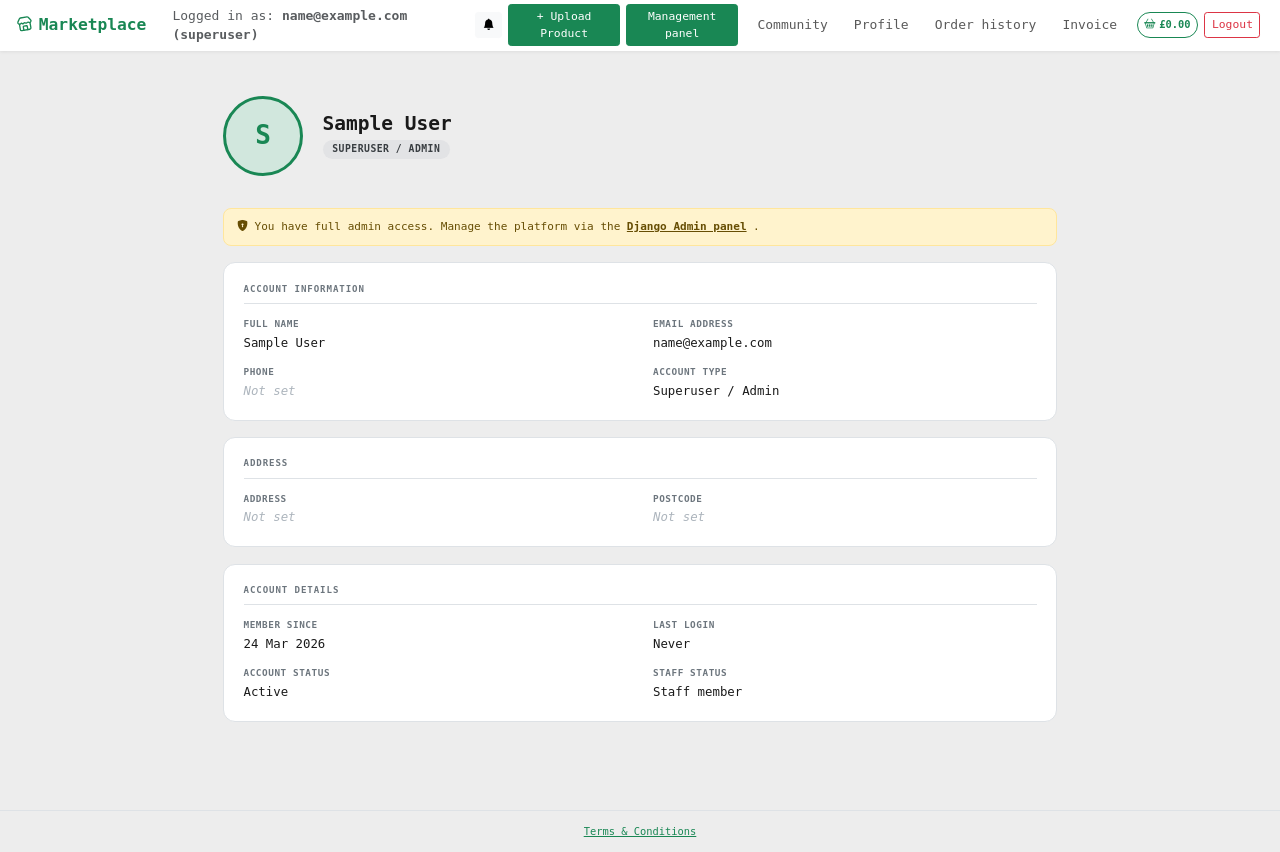
After one commit to SkProGL/marketplace, a Django app: page /profile/ in a window 1280 px wide. The commit adds this page. Run offline with Django 5.2, Linux system fonts and the light colour scheme; the visitor is signed in with stand-in values (Sample User, id 1).

Commit message:
Feature/profile terms pages (#28)
* feat: add profile page, terms & conditions page, community hub nav link fix

* feat: add profile page, terms & conditions page, community hub nav link fix

```diff
--- a/marketplace_platform/core/templates/base.html
+++ b/marketplace_platform/core/templates/base.html
@@ -60,8 +60,8 @@
                         <a href="{% url 'inventory_upload' %}" class="btn btn-sm btn-success me-2">+ Upload Product</a>
                         <a href="{% url 'management' %}" class="btn btn-sm btn-success me-2">Management panel</a>
                          {% endif %}
-                        <a class="nav-link" href="">Community</a>
-                        <a class="nav-link" href="">Profile</a>
+                        <a class="nav-link" href="{% url 'community' %}">Community</a>
+                        <a class="nav-link" href="{% url 'profile' %}">Profile</a>
                         <a class="nav-link" href="{% url 'order_history' %}" >Order history</a>
                         <a class="nav-link" href="{% url 'invoice' %}">Invoice</a>
                         <div class="cart-icon-wrapper" id="cartToggle" onclick="openCart()">
@@ -183,5 +183,8 @@
             <a href="/cart/clear/" class="cart-clear-btn">Clear Cart</a>
         </div>
     </div>
+<footer class="text-center py-3 mt-4 border-top" style="font-size:0.8rem;color:#6c757d;">
+        <a href="{% url 'terms' %}" style="color:#198754;">Terms &amp; Conditions</a>
+    </footer>
 </body>
 </html>
--- a/marketplace_platform/core/templates/community.html
+++ b/marketplace_platform/core/templates/community.html
@@ -10,8 +10,8 @@
 
 {% if request.user.is_authenticated %}
 <div class="ch-producer-actions">
-    <a href="{% url 'add_recipe' %}" class="ch-btn-primary">+ Add Recipe</a>
-    <a href="{% url 'add_story' %}" class="ch-btn-outline">+ Add Farm Story</a>
+
+
 </div>
 {% endif %}
 
--- /dev/null
+++ b/marketplace_platform/core/templates/profile.html
@@ -0,0 +1,212 @@
+{% extends "base.html" %}
+{% load static %}
+{% block content %}
+<style>
+:root {
+  --green: #198754;
+  --green-light: #d1e7dd;
+  --green-mid: #00ac7c;
+  --text: #1a1a1a;
+  --muted: #6c757d;
+  --border: #dee2e6;
+  --card-bg: #ffffff;
+}
+.profile-wrapper {
+  max-width: 860px;
+  margin: 0 auto;
+  padding: 2rem 1rem 4rem;
+}
+.profile-header {
+  display: flex;
+  align-items: center;
+  gap: 1.5rem;
+  margin-bottom: 2.5rem;
+}
+.profile-avatar {
+  width: 80px;
+  height: 80px;
+  border-radius: 50%;
+  background: var(--green-light);
+  display: flex;
+  align-items: center;
+  justify-content: center;
+  font-size: 2rem;
+  font-weight: 700;
+  color: var(--green);
+  flex-shrink: 0;
+  border: 3px solid var(--green);
+}
+.profile-header-info h1 {
+  font-size: 1.5rem;
+  font-weight: 700;
+  margin: 0 0 0.25rem;
+  color: var(--text);
+}
+.profile-badge {
+  display: inline-block;
+  padding: 0.2rem 0.75rem;
+  border-radius: 999px;
+  font-size: 0.75rem;
+  font-weight: 600;
+  text-transform: uppercase;
+  letter-spacing: 0.05em;
+}
+.badge-Customer        { background: #cfe2ff; color: #084298; }
+.badge-Producer        { background: #d1e7dd; color: #0f5132; }
+.badge-Restaurant      { background: #fff3cd; color: #664d03; }
+.badge-Community-group { background: #f8d7da; color: #842029; }
+.badge-Admin,
+.badge-superuser       { background: #e2e3e5; color: #383d41; }
+.profile-card {
+  background: var(--card-bg);
+  border: 1px solid var(--border);
+  border-radius: 12px;
+  padding: 1.5rem;
+  margin-bottom: 1.25rem;
+}
+.profile-card-title {
+  font-size: 0.7rem;
+  font-weight: 700;
+  text-transform: uppercase;
+  letter-spacing: 0.1em;
+  color: var(--muted);
+  margin-bottom: 1rem;
+  padding-bottom: 0.5rem;
+  border-bottom: 1px solid var(--border);
+}
+.profile-grid {
+  display: grid;
+  grid-template-columns: 1fr 1fr;
+  gap: 1rem 2rem;
+}
+@media (max-width: 600px) {
+  .profile-grid { grid-template-columns: 1fr; }
+  .profile-header { flex-direction: column; text-align: center; }
+}
+.profile-field label {
+  display: block;
+  font-size: 0.72rem;
+  font-weight: 600;
+  color: var(--muted);
+  text-transform: uppercase;
+  letter-spacing: 0.06em;
+  margin-bottom: 0.2rem;
+}
+.profile-field p {
+  font-size: 0.95rem;
+  color: var(--text);
+  margin: 0;
+  word-break: break-word;
+}
+.profile-field p.empty {
+  color: #adb5bd;
+  font-style: italic;
+}
+.profile-superuser-note {
+  background: #fff3cd;
+  border: 1px solid #ffe69c;
+  border-radius: 8px;
+  padding: 0.75rem 1rem;
+  font-size: 0.85rem;
+  color: #664d03;
+  margin-bottom: 1.25rem;
+  display: flex;
+  align-items: center;
+  gap: 0.5rem;
+}
+</style>
+<div class="profile-wrapper">
+  <div class="profile-header">
+    <div class="profile-avatar">
+      {{ user.full_name|default:user.email|first|upper }}
+    </div>
+    <div class="profile-header-info">
+      <h1>{{ user.full_name|default:"No name set" }}</h1>
+      {% if user.is_superuser %}
+        <span class="profile-badge badge-superuser">Superuser / Admin</span>
+      {% else %}
+        <span class="profile-badge badge-{{ user.category|cut:' ' }}">{{ user.category }}</span>
+      {% endif %}
+    </div>
+  </div>
+  {% if user.is_superuser %}
+  <div class="profile-superuser-note">
+    <i class="bi bi-shield-lock-fill"></i>
+    You have full admin access. Manage the platform via the
+    <a href="/admin/" style="color:inherit;font-weight:700;">Django Admin panel</a>.
+  </div>
+  {% endif %}
+  <div class="profile-card">
+    <div class="profile-card-title">Account information</div>
+    <div class="profile-grid">
+      <div class="profile-field">
+        <label>Full name</label>
+        <p {% if not user.full_name %}class="empty"{% endif %}>{{ user.full_name|default:"Not set" }}</p>
+      </div>
+      <div class="profile-field">
+        <label>Email address</label>
+        <p>{{ user.email }}</p>
+      </div>
+      <div class="profile-field">
+        <label>Phone</label>
+        <p {% if not user.phone %}class="empty"{% endif %}>{{ user.phone|default:"Not set" }}</p>
+      </div>
+      <div class="profile-field">
+        <label>Account type</label>
+        <p>{% if user.is_superuser %}Superuser / Admin{% else %}{{ user.category }}{% endif %}</p>
+      </div>
+    </div>
+  </div>
+  <div class="profile-card">
+    <div class="profile-card-title">Address</div>
+    <div class="profile-grid">
+      <div class="profile-field">
+        <label>Address</label>
+        <p {% if not user.address %}class="empty"{% endif %}>{{ user.address|default:"Not set" }}</p>
+      </div>
+      <div class="profile-field">
+        <label>Postcode</label>
+        <p {% if not user.postcode %}class="empty"{% endif %}>{{ user.postcode|default:"Not set" }}</p>
+      </div>
+    </div>
+  </div>
+  <div class="profile-card">
+    <div class="profile-card-title">Account details</div>
+    <div class="profile-grid">
+      <div class="profile-field">
+        <label>Member since</label>
+        <p>{{ user.date_joined|date:"d M Y" }}</p>
+      </div>
+      <div class="profile-field">
+        <label>Last login</label>
+        <p>{{ user.last_login|date:"d M Y, H:i"|default:"Never" }}</p>
+      </div>
+      <div class="profile-field">
+        <label>Account status</label>
+        <p>{% if user.is_active %}Active{% else %}Inactive{% endif %}</p>
+      </div>
+      {% if user.is_superuser %}
+      <div class="profile-field">
+        <label>Staff status</label>
+        <p>{% if user.is_staff %}Staff member{% else %}Not staff{% endif %}</p>
+      </div>
+      {% endif %}
+    </div>
+  </div>
+  {% if user.category == 'Producer' and not user.is_superuser %}
+  <div class="profile-card">
+    <div class="profile-card-title">Producer tools</div>
+    <div class="profile-grid">
+      <div class="profile-field">
+        <label>Products listed</label>
+        <p>{{ product_count|default:"0" }}</p>
+      </div>
+      <div class="profile-field">
+        <label>Management panel</label>
+        <p><a href="{% url 'management' %}" style="color:var(--green);font-weight:600;">Go to panel →</a></p>
+      </div>
+    </div>
+  </div>
+  {% endif %}
+</div>
+{% endblock %}
--- a/marketplace_platform/core/urls.py
+++ b/marketplace_platform/core/urls.py
@@ -25,5 +25,7 @@ urlpatterns = [
     path('checkout/', views.checkout, name='checkout'),
     # Management URLs
     path('management/', views.management_view, name="management"),
+    path('profile/', views.profile_view, name='profile'),
+    path('terms/', views.terms_view, name='terms'),
     path('management/order/<uuid:order_id>/order_summary/', views.get_order_summary_json, name='order_summary'),
 ]
--- a/marketplace_platform/core/views.py
+++ b/marketplace_platform/core/views.py
@@ -487,3 +487,18 @@ def get_order_summary_json(request, order_id):
         return JsonResponse(data)
     except Exception as e:
         return JsonResponse({'error': e}, status=404)
+
+
+
+@login_required
+def profile_view(request):
+    """Display the logged-in user's profile page."""
+    product_count = None
+    if request.user.category == 'Producer':
+        product_count = Product.objects.filter(producer=request.user).count()
+    return render(request, 'profile.html', {'product_count': product_count})
+
+
+def terms_view(request):
+    """Display the terms and conditions / cookie policy page."""
+    return render(request, 'terms.html')
```
Also changed, not shown: marketplace_platform/core/templates/terms.html (added, +147 -0 lines), marketplace_platform/core/migrations/0002_alter_user_managers_remove_user_first_name_and_more.py (added).
